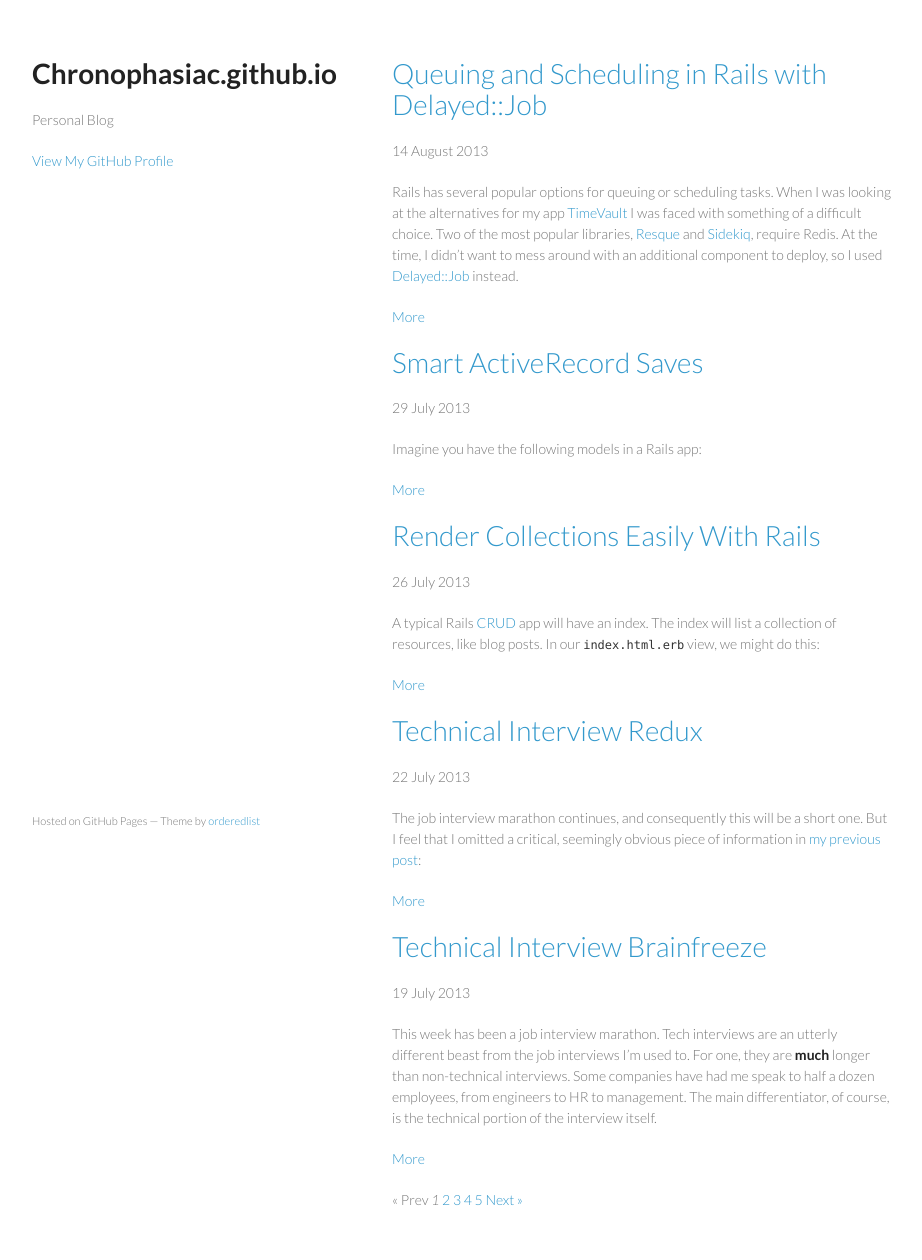
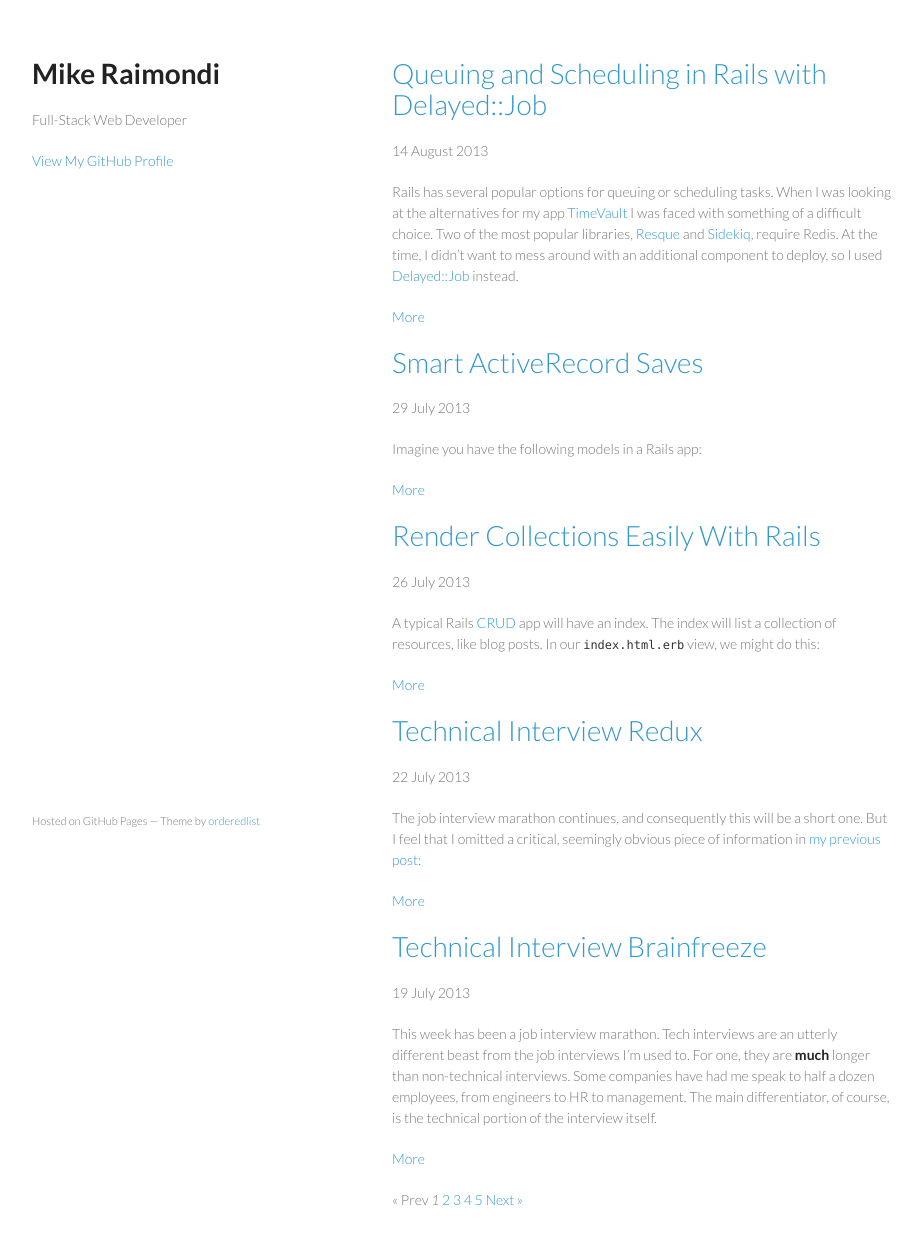
Before and after one commit to chronophasiac/chronophasiac.github.io, a Jekyll site: the page built from index.html, in a window 1280 px wide. Shown: the whole page, without its empty margins (178-1100 px from the left). Built offline with Jekyll 4.4.1, drawn with Linux system fonts in a browser that asks for light colours; Markdown is read by kramdown in place of the engine named in the settings; the list of posts is cut into pages by our own code; comment, search, counter and statistics services are not loaded.

Commit message:
Change title and tagline

```diff
--- a/_layouts/default.html
+++ b/_layouts/default.html
@@ -3,7 +3,7 @@
   <head>
     <meta charset="utf-8">
     <meta http-equiv="X-UA-Compatible" content="chrome=1">
-    <title>Chronophasiac.github.io by chronophasiac</title>
+    <title>Mike Raimondi</title>
 
     <link rel="stylesheet" href="/stylesheets/styles.css">
     <link rel="stylesheet" href="/stylesheets/pygment_trac.css">
@@ -15,8 +15,8 @@
   <body>
     <div class="wrapper">
       <header>
-        <h1>Chronophasiac.github.io</h1>
-        <p>Personal Blog</p>
+        <h1>Mike Raimondi</h1>
+        <p>Full-Stack Web Developer</p>
 
 
         <p class="view"><a href="https://github.com/chronophasiac">View My GitHub Profile</a></p>
```
Also changed, not shown: params.json (+1 -1 lines).
